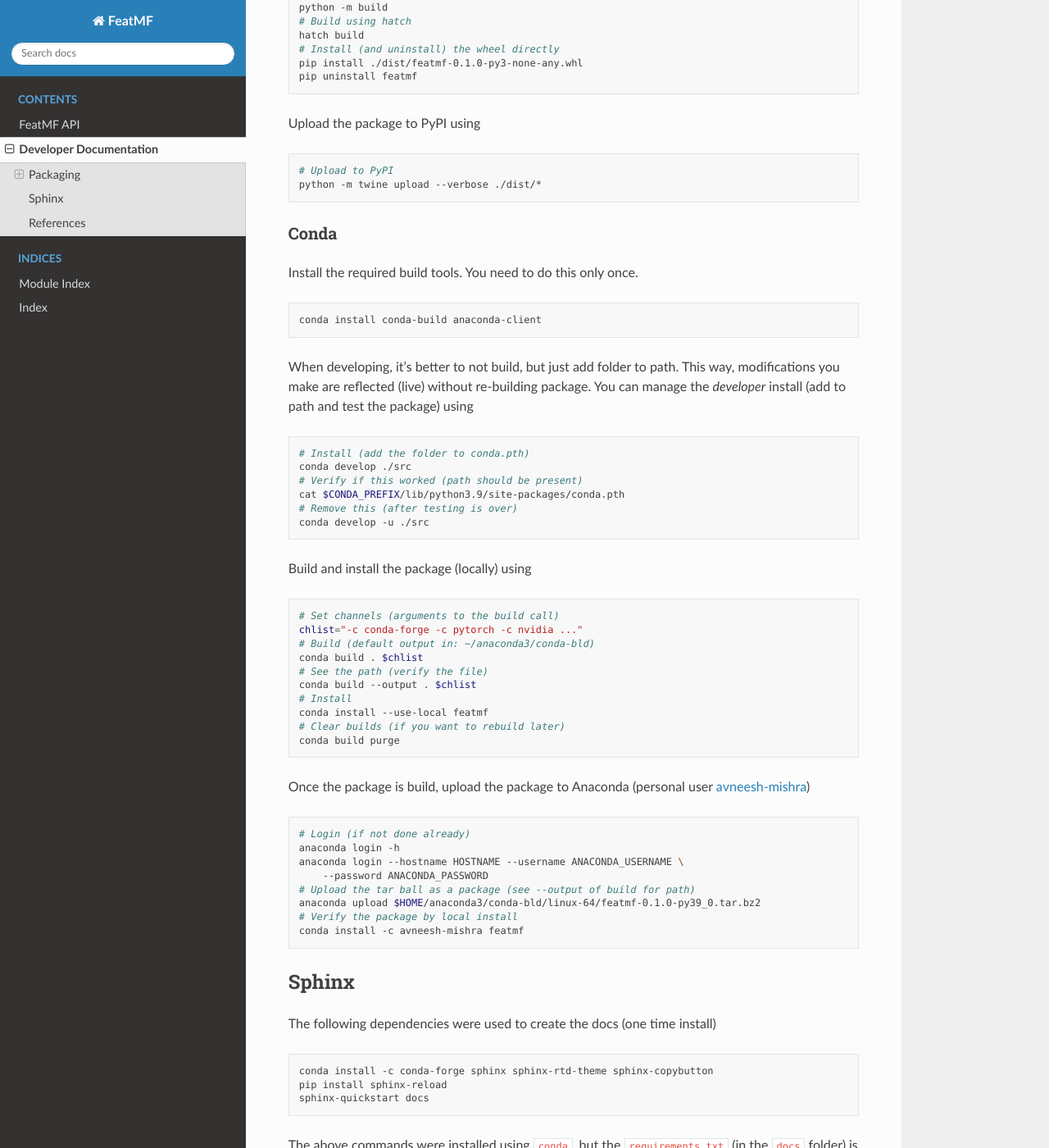
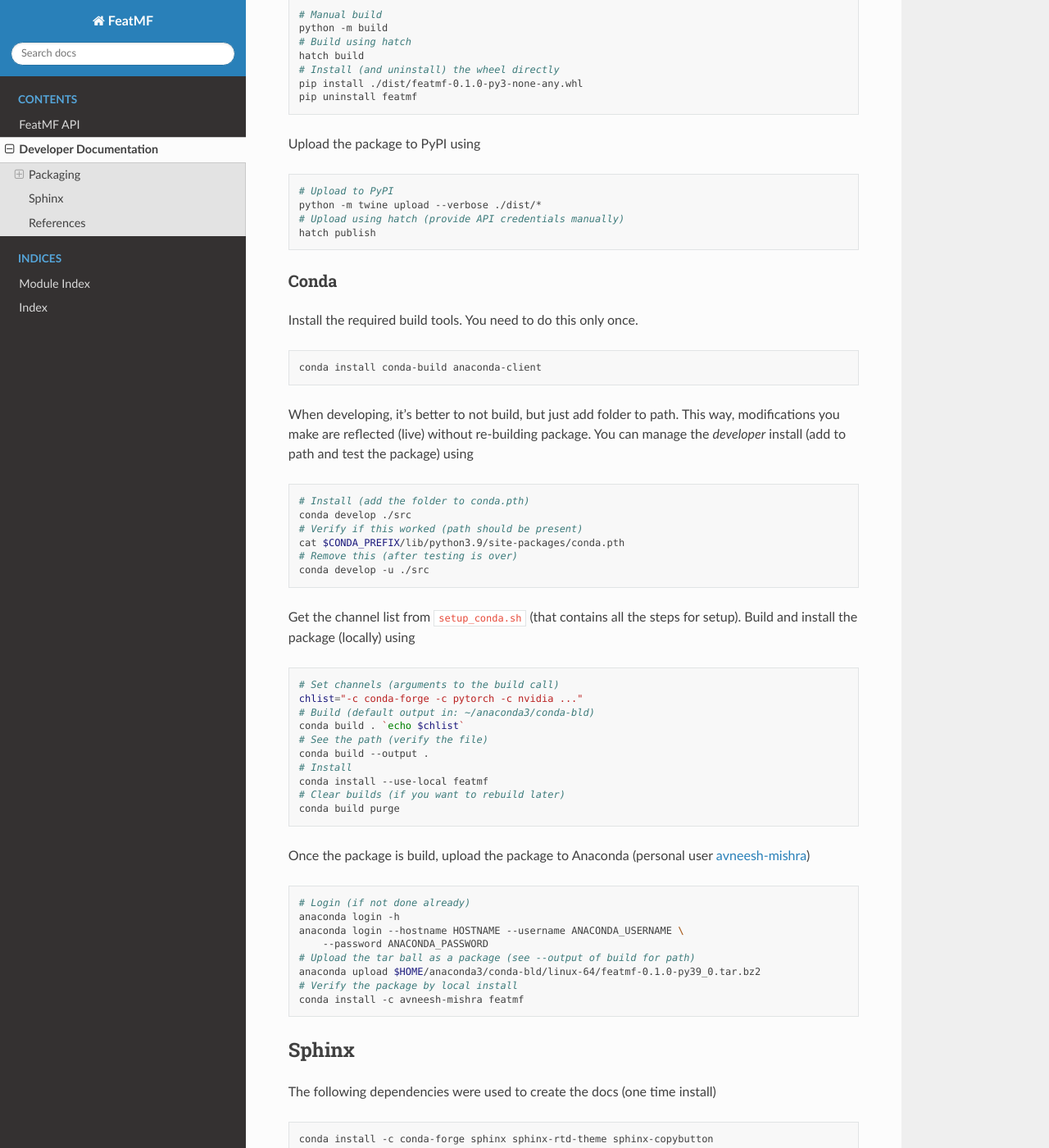
Before and after one commit to TheProjectsGuy/FeatMF, a Sphinx documentation site: the page built from docs/developer.rst, in a window 1280 px wide and 1400 px high, scrolled down 1174 px. Shown: the whole window at 82% size. Built offline with Sphinx 7.4.7 and the Read the Docs theme 2.0.0, drawn with Linux system fonts in a browser that asks for light colours; some of the changed text lies outside the part shown.

Commit message:
Added version change (0.1.0 -> 0.1.1)

````diff
--- a/docs/conf.py
+++ b/docs/conf.py
@@ -9,7 +9,7 @@
 project = 'FeatMF'
 copyright = '2023, Avneesh Mishra'
 author = 'Avneesh Mishra'
-release = '0.1.0'
+release = '0.1.1'
 
 # -- General configuration ---------------------------------------------------
 # https://www.sphinx-doc.org/en/master/usage/configuration.html#general-configuration
--- a/docs/developer.rst
+++ b/docs/developer.rst
@@ -17,7 +17,7 @@
 This repository follows `Semantic Versioning 2.0.0 <https://semver.org/>`_. When creating new releases, ensure that the version number is updated in the following places
 
 - ``meta.yaml``: For conda builds
-- ``src/featmf/__about__.py``: For the python package
+- ``src/featmf/__about__.py``: For the python package. This also changes the ```hatch`` build version due to the ``[tool.hatch.version]`` entry in ``pyproject.toml``.
 - ``docs/conf.py``: For the documentation
 
 The package dependencies have to be updated in the following places
@@ -53,6 +53,8 @@
 
     # Upload to PyPI
     python -m twine upload --verbose ./dist/*
+    # Upload using hatch (provide API credentials manually)
+    hatch publish
 
 Conda
 ^^^^^^^
@@ -75,16 +77,16 @@
     # Remove this (after testing is over)
     conda develop -u ./src
 
-Build and install the package (locally) using
+Get the channel list from ``setup_conda.sh`` (that contains all the steps for setup). Build and install the package (locally) using
 
 .. code-block:: bash
 
     # Set channels (arguments to the build call)
     chlist="-c conda-forge -c pytorch -c nvidia ..."
     # Build (default output in: ~/anaconda3/conda-bld)
-    conda build . $chlist
+    conda build . `echo $chlist`
     # See the path (verify the file)
-    conda build --output . $chlist
+    conda build --output .
     # Install
     conda install --use-local featmf
     # Clear builds (if you want to rebuild later)
--- a/meta.yaml
+++ b/meta.yaml
@@ -1,6 +1,6 @@
 package:
   name: featmf
-  version: 0.1.0
+  version: 0.1.1
 
 source:
   path: .
--- a/src/featmf/__about__.py
+++ b/src/featmf/__about__.py
@@ -1 +1 @@
-__version__ = '0.1.0'
+__version__ = '0.1.1'
````
Also changed, not shown: src/featmf/__init__.py (+6 -13 lines), 1 other file.
